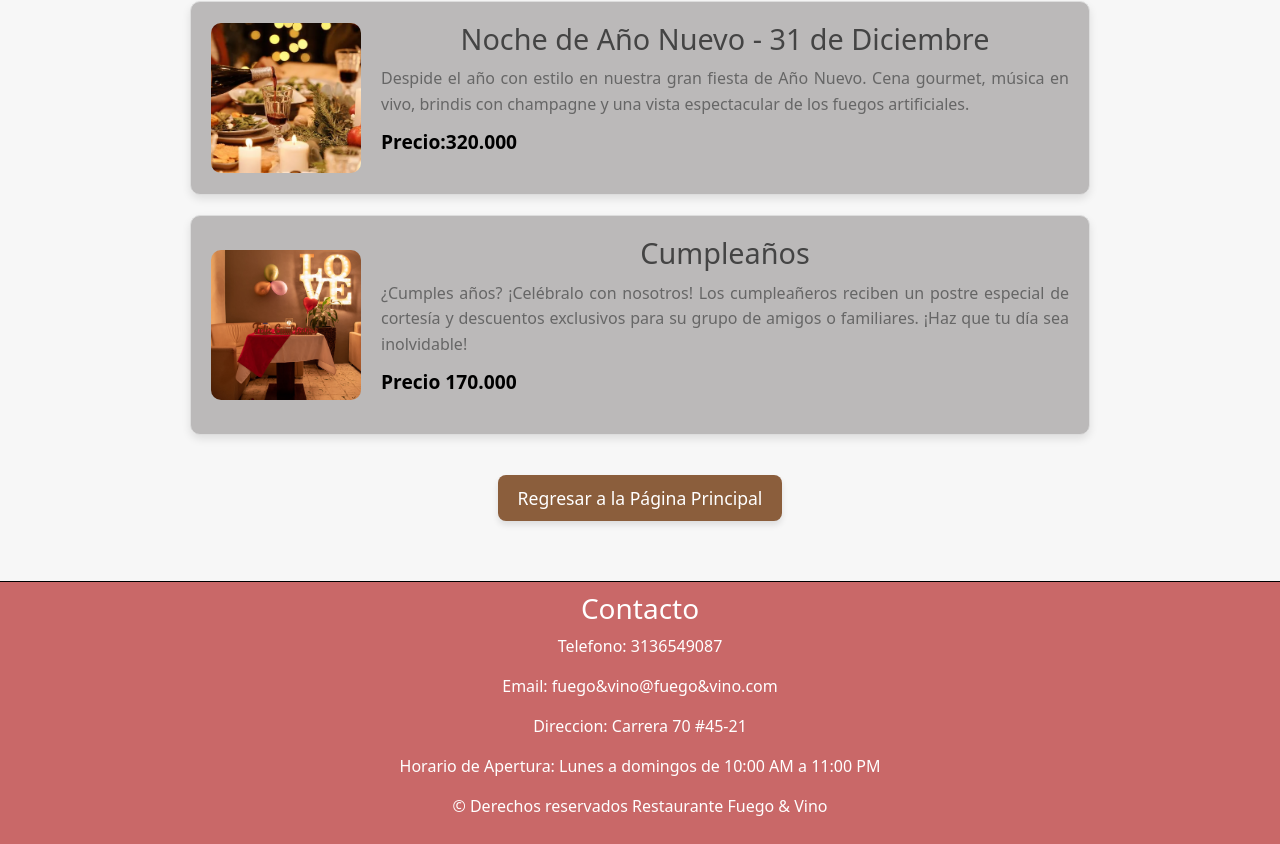
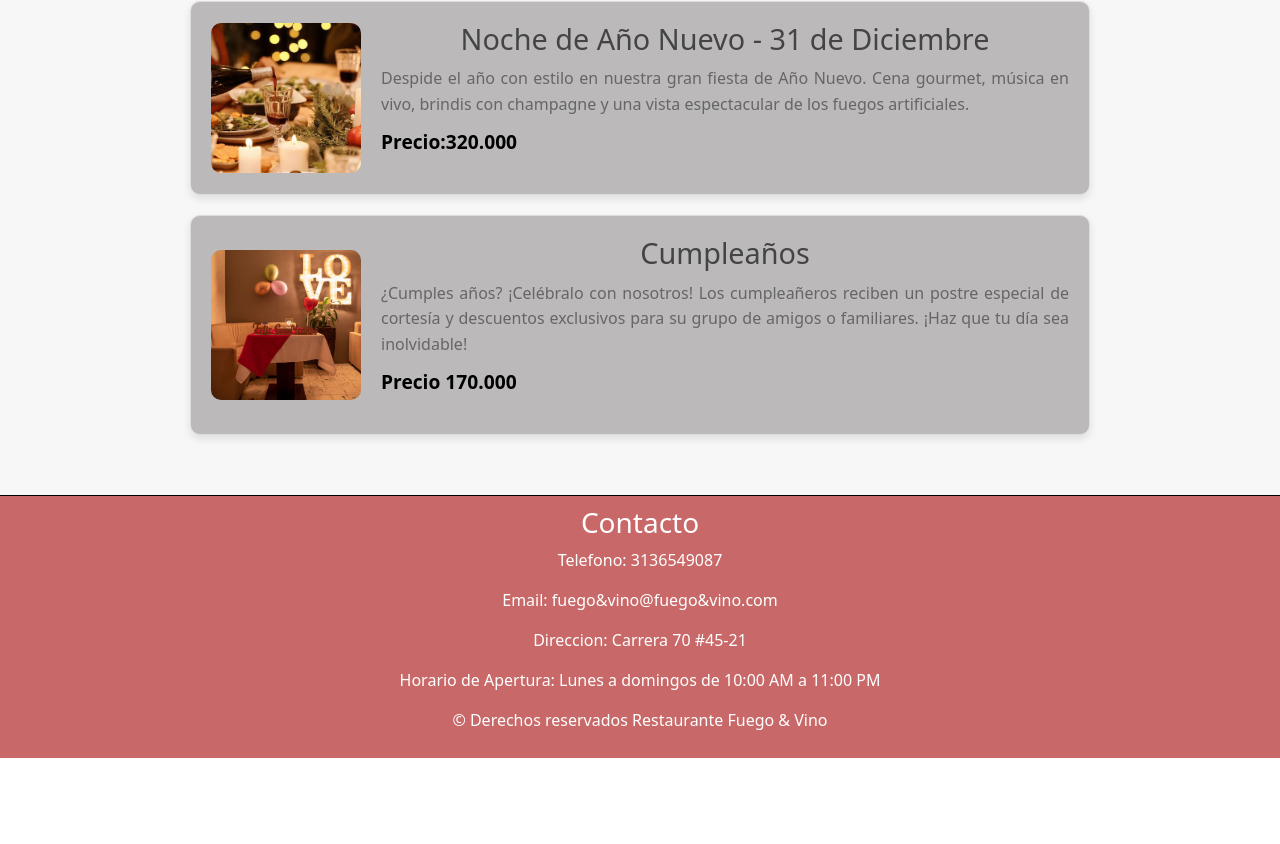
Before and after one commit to JoseTech-12/Fuego-Vino, a React (Vite) app: page /Fechas in a window 1280 px wide. Shown: the part 702-1546 px from the top of the page. After the commit the page ends 1460 px from the top, so only its background shows below. Built offline with nearby package versions, Linux system fonts and the light colour scheme.

Commit message:
borrar boton de regresar al inicio

```diff
--- a/src/Componentes/Menu.jsx
+++ b/src/Componentes/Menu.jsx
@@ -12,7 +12,7 @@
         </button>
         <div className="collapse navegar navbar-collapse" id="navbarNavAltMarkup">
           <div className="navbar-nav">
-
+            <a className="nav-link active" aria-current="page" href="/">Inicio</a>
             <a className="nav-link active" aria-current="page" href="./login">Reservas</a>
             <a className="nav-link active" aria-current="page" href="menu">Menú</a>
             <a className="nav-link active" aria-current="page" href="#acerca-de">Acerca de</a>
--- a/src/Css/Principal.css
+++ b/src/Css/Principal.css
@@ -153,7 +153,7 @@
     }
 }
 
-.Ubicacion, .menus, .reseña{
+.Ubicacion, .menus, .reseña, .formulario-principal{
     view-timeline-name: --imagen;
     view-timeline-axis: block;
 
--- a/src/Pages/CrearCuenta.jsx
+++ b/src/Pages/CrearCuenta.jsx
@@ -38,9 +38,7 @@
                     <button type="submit" className="btncrear">Crear Cuenta</button>
                 </form>
 
-    <div class="regreso">
-    <a href="index.html" class="btn-regresar">Regresar a la Página Principal</a>
-</div>
+
             </div>
 
         </div>
--- a/src/Pages/Fechas.jsx
+++ b/src/Pages/Fechas.jsx
@@ -53,11 +53,8 @@
                     </div>
 
                 </div>
-    <div class="regreso">
-    <a href="index.html" class="btn-regresar">Regresar a la Página Principal</a>
             </div>
-</div>
-    </div>
+        </div >
 
     )
 }
--- a/src/Pages/Login.jsx
+++ b/src/Pages/Login.jsx
@@ -1,10 +1,14 @@
 import React from 'react';
 import "../Css/Login.css";
 import logo from "../assets/logo.png";
+import NavbarMenu from "../Componentes/Menu"
 const Login = () => {
   return (
 
+    <div>
+      <NavbarMenu></NavbarMenu>
       <div className='login'>
+
         <div class="container">
           <div class="imagen">
             <img src={logo} alt="Logo del restaurante" />
@@ -24,6 +28,7 @@
         </div>
 
       </div>
+    </div>
   )
 
 }
--- a/src/Pages/Menu.jsx
+++ b/src/Pages/Menu.jsx
@@ -17,7 +17,7 @@
                         Preparada con carne 100% de res jugosa, Acompañado de queso cheddar
                         derretido, lechuga crujiente, tomate fresco, cebolla caramelizada y
                         nuestra salsa especial en un suave pan brioche.
-                <div class= "precio">Precio: $25.000</div></p>
+                        <div class="precio">Precio: $25.000</div></p>
                 </div>
                 <div class="menu-pizza">
                     <img src={pizza} alt="Imagen de la pizza" />
@@ -25,7 +25,7 @@
                     <p>Disfruta de la auténtica tradición italiana con nuestra Pizza Margarita.
                         Hecha con una base fina y crujiente, cubierta con una deliciosa salsa de
                         tomate casera, mozzarella fresca derretida y adornada con hojas de albahaca.
-                <div class= "precio">Precio: $32.000</div></p>
+                        <div class="precio">Precio: $32.000</div></p>
                 </div>
                 <div class="menu-pasta">
                     <img src={pasta} alt="Imagen de la pasta" />
@@ -35,7 +35,7 @@
                         perfección, envuelto en una suave y sedosa salsa Alfredo hecha con auténtico
                         queso parmesano, mantequilla y crema fresca. El plato se complementa con pechuga
                         de pollo a la parrilla, dorada por fuera y jugosa por dentro.
-            <div class= "precio">Precio: $22.000</div></p>
+                        <div class="precio">Precio: $22.000</div></p>
                 </div>
                 <div class="menu-ensalada">
                     <img src={ensalada} alt="Imagen de la ensalada" />
@@ -44,12 +44,10 @@
                         con un toque clásico. Lechuga romana crujiente acompañada de crutones dorados
                         al horno, virutas de queso parmesano añejo y un aderezo César cremoso con el
                         equilibrio perfecto.
-               <div class= "precio">Precio: $17.000</div></p>
+                        <div class="precio">Precio: $17.000</div></p>
                 </div>
             </div>
-<div class="regreso">
-    <a href="index.html" class="btn-regresar">Regresar a la Página Principal</a>
-</div>
+
         </div>
     )
 }
--- a/src/Pages/RecContra.jsx
+++ b/src/Pages/RecContra.jsx
@@ -25,9 +25,7 @@
                     </form>
 
                 </div>
-    <div class="regreso">
-    <a href="index.html" class="btn-regresar">Regresar a la Página Principal</a>
-</div>
+
             </div>
         </div>
 
--- a/src/Pages/Reservas.jsx
+++ b/src/Pages/Reservas.jsx
@@ -43,9 +43,7 @@
 
                     <button type="submit" className="btn-reserva">Enviar Reserva</button>
                 </form>
-    <div class="regreso">
-    <a href="index.html" class="btn-regresar">Regresar a la Página Principal</a>
-</div>
+
             </div>
 
         </div>
--- a/src/Pages/Usuario.jsx
+++ b/src/Pages/Usuario.jsx
@@ -20,14 +20,12 @@
                             <a href='./Menu'><p>Menú</p></a>
                         </div>
                         <div class="menu-item">
-                <img src={fechas_especiales} alt="Fechas Especiales" width="50 px" height="30px"/>
+                            <img src={fechas_especiales} alt="Fechas Especiales" width="50 px" height="30px" />
                             <a href="./Fechas"><p>Fechas especiales</p></a>
                         </div>
                     </div>
                 </div>
-    <div class="regreso">
-    <a href="index.html" class="btn-regresar">Regresar a la Página Principal</a>
-</div>
+
 
             </div>
 
```
Lines whose indentation alone changed are shown as unchanged.
